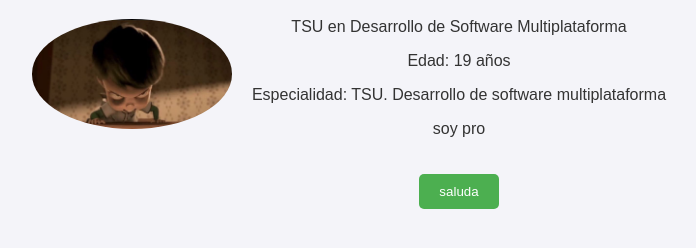
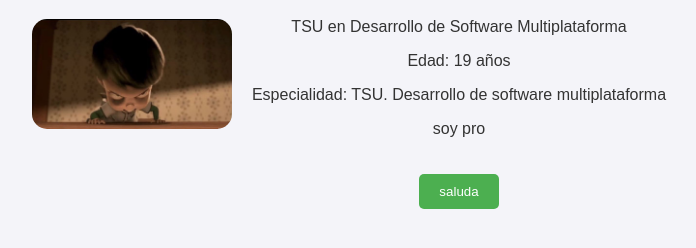
Before and after one commit to zahidgx/zahidgx.github.io, a plain HTML site: page index.html in a window 1280 px wide. Shown: the part 326-574 px from the top of the page, without its empty margins (291-987 px from the left). Drawn offline with Linux system fonts and the light colour scheme.

Commit message:
Update styles.css

```diff
--- a/styles.css
+++ b/styles.css
@@ -1,4 +1,3 @@
-
 body {
     font-family: Arial, sans-serif;
     background-color: #f4f4f9;
@@ -11,7 +10,6 @@ body {
     height: 100vh;
 }
 
-
 .container {
     display: flex;
     align-items: center;
@@ -19,23 +17,19 @@ body {
     gap: 20px;
 }
 
-
 .foto-perfil {
     width: 200px;
-    border-radius: 50%;
+    border-radius: 15px; /* Bordes redondeados leves */
     margin: 0;
 }
-
 
 .info {
     text-align: center;
 }
 
-
 h1 {
     color: #333;
 }
-
 
 button {
     padding: 10px 20px;
```
